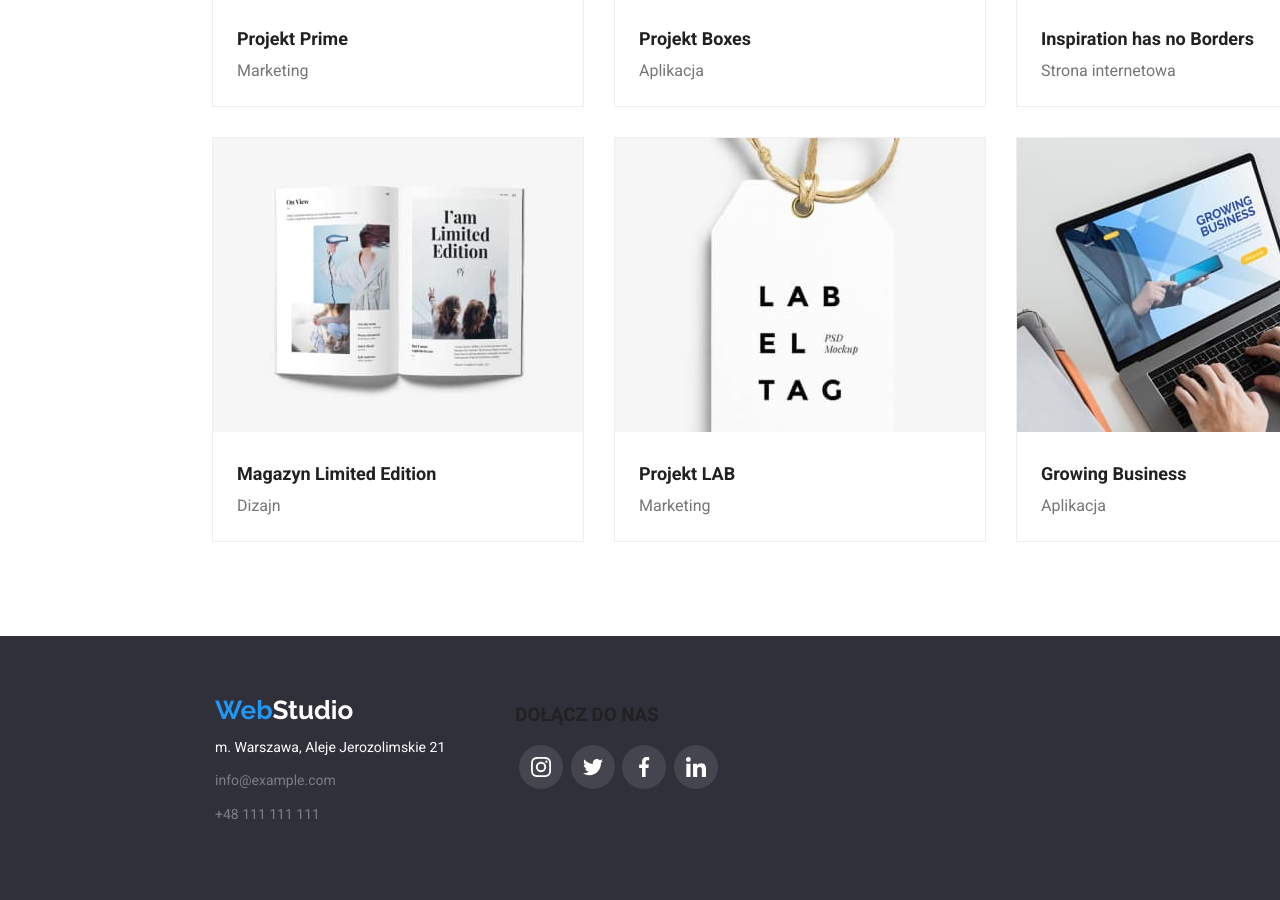
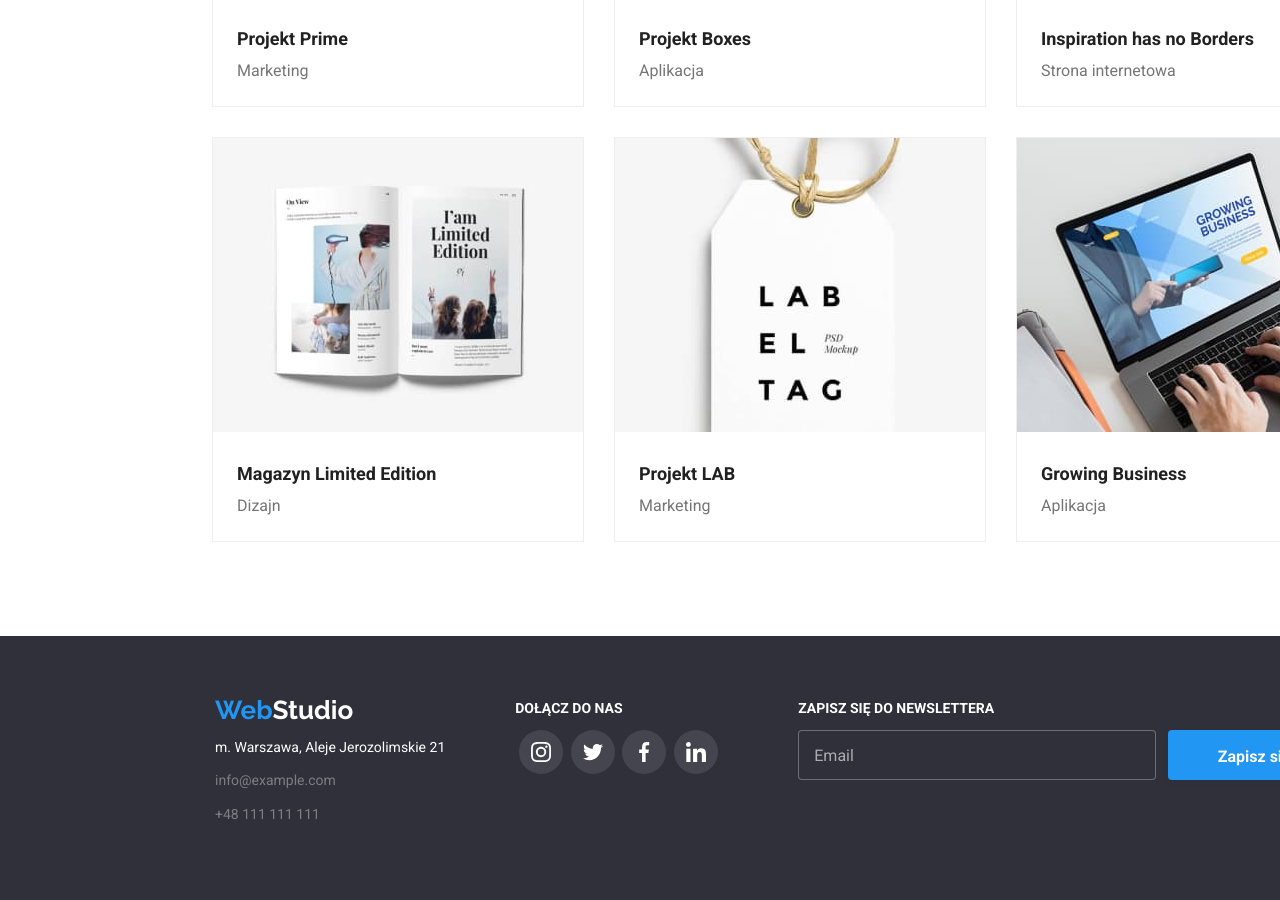
Before and after one commit to AnnaIstochnikova/goit-markup-hw-06, a plain HTML site: page portfolio.html in a window 1280 px wide. Shown: the part 980-1880 px from the top of the page. Drawn offline with nearby package versions, Linux system fonts and the light colour scheme.

Commit message:
add footer changes to portfolio.html

```diff
--- a/css/styles-index.css
+++ b/css/styles-index.css
@@ -594,6 +594,7 @@ figcaption {
 footer {
   background-color: #2f303a;
   display: flex;
+  justify-content: baseline;
 }
 .container-footer {
   padding-top: 60px;
--- a/portfolio.html
+++ b/portfolio.html
@@ -223,7 +223,7 @@
         </address>
       </div>
       <div class="main-page-footer-container">
-        <h3 class="main-page-footer-icons-title">DOŁĄCZ DO NAS</h3>
+        <h3 class="main-page-footer-title">Dołącz do nas</h3>
         <div class="main-page-footer-icons">
           <a href="/"
             ><svg
@@ -274,6 +274,17 @@
             </svg>
           </a>
         </div>
+        </div>
+        <div class="footer-form">
+          <h3 class="main-page-footer-title">Zapisz się do newslettera</h3>
+          <form>
+            <label class="footer-newsletter-input">
+              <input type="email-newsletter" name="email-newsletter" placeholder="Email" />
+            </label><button class="button-main-page" type="submit">Zapisz się <svg class="icon-footer-newsletter" width="24" height="24" viewBox="0 0 24 24">
+                <use href="images/icons.svg#icon-send" width="24" height="24"></use>
+              </svg></button>
+          </form>
+        </div>
       </div>
     </footer>
   </body>
```
Also changed, not shown: index.html (+0 -1 lines).
